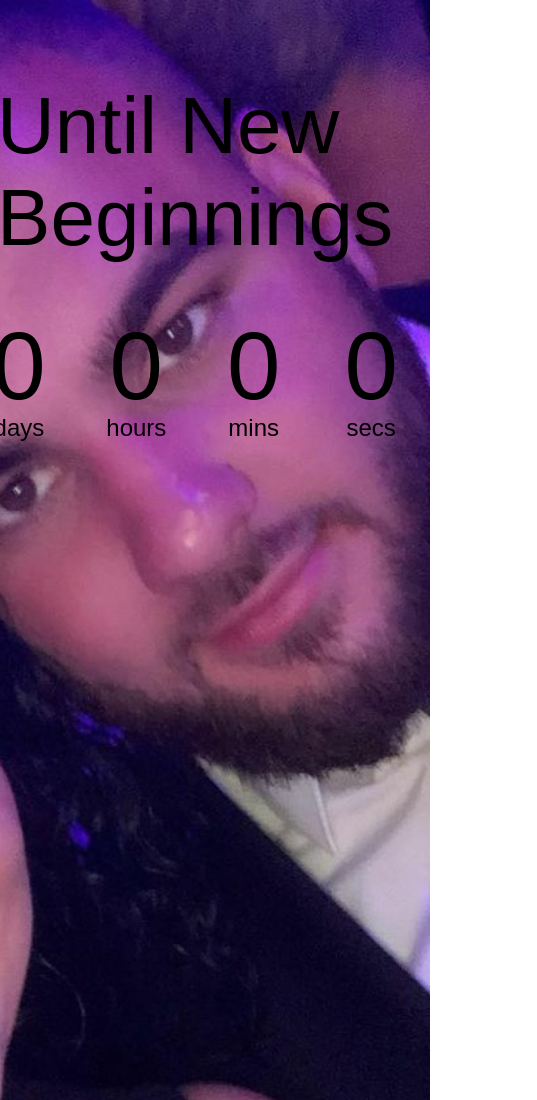
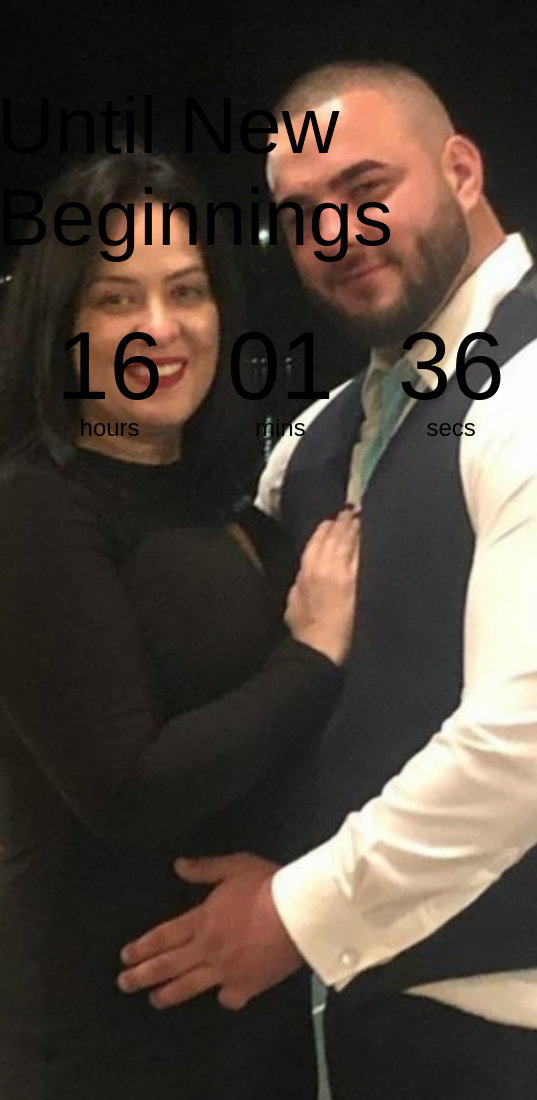
Before and after one commit to iamsosassy/countdown, a plain HTML site: page index.html in a window 390 px wide. Shown: the top 1100 px of the page, 537 px wide, since content can reach past the window. Drawn offline with nearby package versions, Linux system fonts and the light colour scheme.

Commit message:
changed imaged and still working on mobile media positioning

```diff
--- a/index.html
+++ b/index.html
@@ -6,8 +6,6 @@
     <meta name="viewport" content="width=device-width, initial-scale=1.0">
     <title>Wedding Countdown</title>
     <link rel="stylesheet" href="style.css">
-
-
 
 </head>
 
@@ -34,8 +32,8 @@
     </div>
 
     <p id="dday"></p>
-    <!-- <script src="http://ajax.googleapis.com/ajax/libs/jquery/1.7.1/jquery.min.js" type="text/javascript"></script>
-    <script type="text/javascript" src="script.js"></script> -->
+    <script src="http://ajax.googleapis.com/ajax/libs/jquery/1.7.1/jquery.min.js" type="text/javascript"></script>
+    <script type="text/javascript" src="script.js"></script>
 </body>
 
 
--- a/style.css
+++ b/style.css
@@ -8,7 +8,7 @@
         box-sizing: border-box;
     }
     body {
-        background-image: url(mk.jpg);
+        background-image: url(mnk.jpg);
         background-size: cover;
         background-position: center;
         position: relative;
```
Also changed, not shown: mnk.jpg (added).
